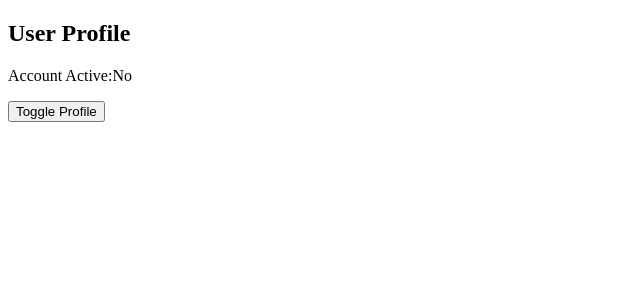
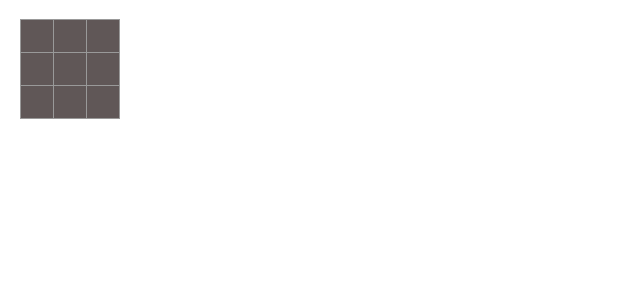
Before and after one commit to crhbala/react-b48, a React (Vite) app: page / in a window 1280 px wide. Shown: the top 300 px of the page, without its empty margins (0-640 px from the left). Built offline with nearby package versions, Linux system fonts and the light colour scheme.

Commit message:
tic toc game handleClick function logics

```diff
--- /dev/null
+++ b/src/App.css
@@ -0,0 +1,24 @@
+body{
+    font-family: sans-serif;
+    margin: 20px;
+    padding: 0;
+}
+
+.square{
+    background: rgb(96, 87, 87);
+    border: 1px solid #999;
+    text-align: center;
+    line-height: 34px;
+    height: 34px;
+    width: 34px;
+    margin-right: -1px;
+    margin-top: -1px;
+    padding: 0;
+    float: left;
+}
+
+.row::after{
+    clear: both;
+    content: '';
+    display: table;
+}
--- a/src/App.jsx
+++ b/src/App.jsx
@@ -1,26 +1,47 @@
-import React, { useReducer } from 'react';
+import React from 'react';
+import '../src/App.css';
+import { useState } from 'react';
 
-const initialState = {
-  isActive: false,
-};
-
-function reducer(state, action) {
-  switch (action.type) {
-    case 'toggle':
-      // return { isActive: !state.isActive };
-    return { isActive: state.isActive ? false : true };
-    }
+function Button({value,onClick}) {
+  return (
+     <button className='square' onClick={onClick}>{value}</button>
+   )
 }
 
 function App() {
 
-  const [state, dispatch] = useReducer(reducer, initialState);
+  const [squares, setSquares] = useState(Array(9).fill(null));
+  const [xIsNext, setXIsNext] = useState(true);
+
+  function handleClike(i) {
+    if (squares[i]) {
+    return
+    }
+    const nextSquares = squares.slice();
+    nextSquares[i] = 'X';
+    console.log(nextSquares);
+    setSquares(nextSquares)
+
+ }
+
 
   return (
     <div>
-      <h2>User Profile</h2>
-      <p>Account Active:{state.isActive?'Yes':'No'}</p>
-      <button onClick={()=>dispatch({type:'toggle'})}>Toggle Profile</button>
+      <div className='row'>
+        <Button value={squares[0]} onClick={()=>handleClike(0)} />
+        <Button value={squares[1]} onClick={()=>handleClike(1)} />
+        <Button value={squares[2]} onClick={()=>handleClike(2)} />
+      </div>
+      <div className='row'>
+        <Button value={squares[3]} onClick={()=>handleClike(3)} />
+        <Button value={squares[4]} onClick={()=>handleClike(4)} />
+        <Button value={squares[5]} onClick={()=>handleClike(5)} />
+      </div>
+      <div className='row'>
+        <Button value={squares[6]} onClick={()=>handleClike(6)} />
+        <Button value={squares[7]} onClick={()=>handleClike(7)} />
+        <Button value={squares[8]} onClick={()=>handleClike(8)} />
+      </div>
     </div>
   )
 }
```
